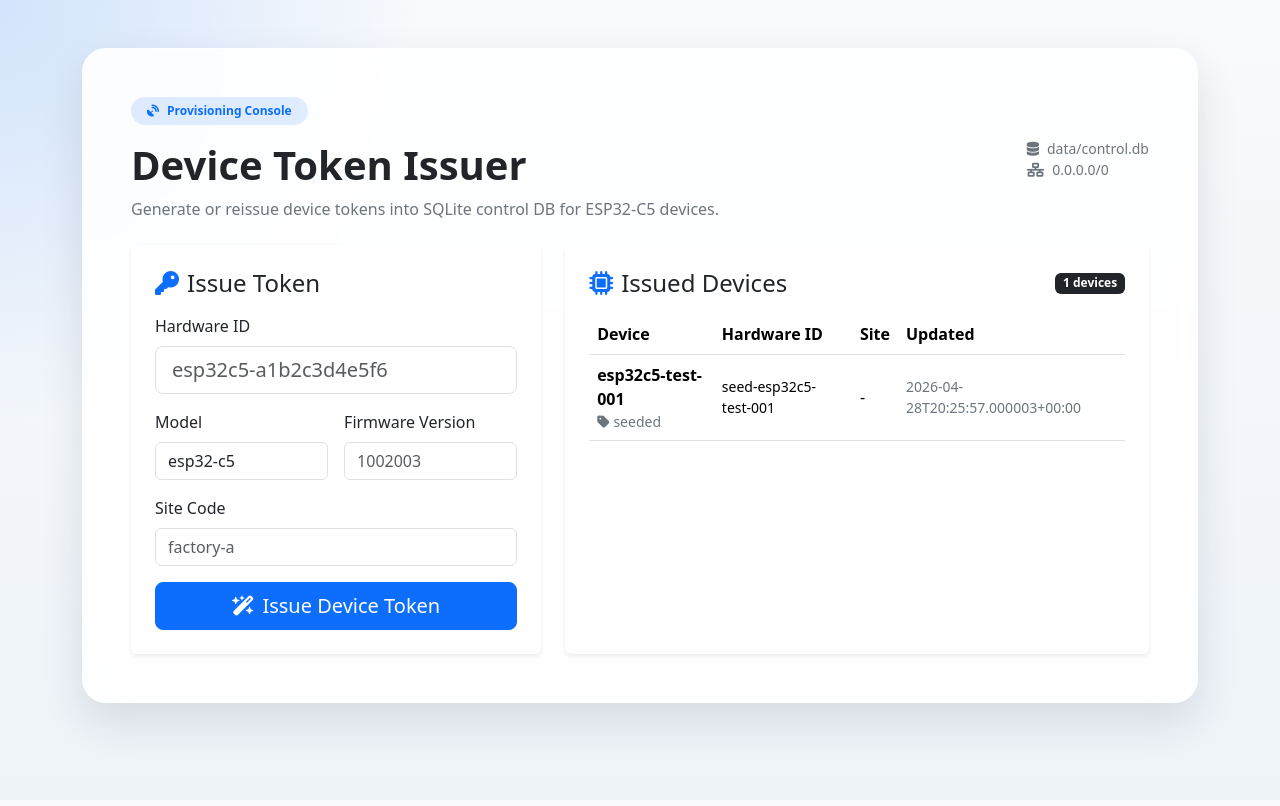
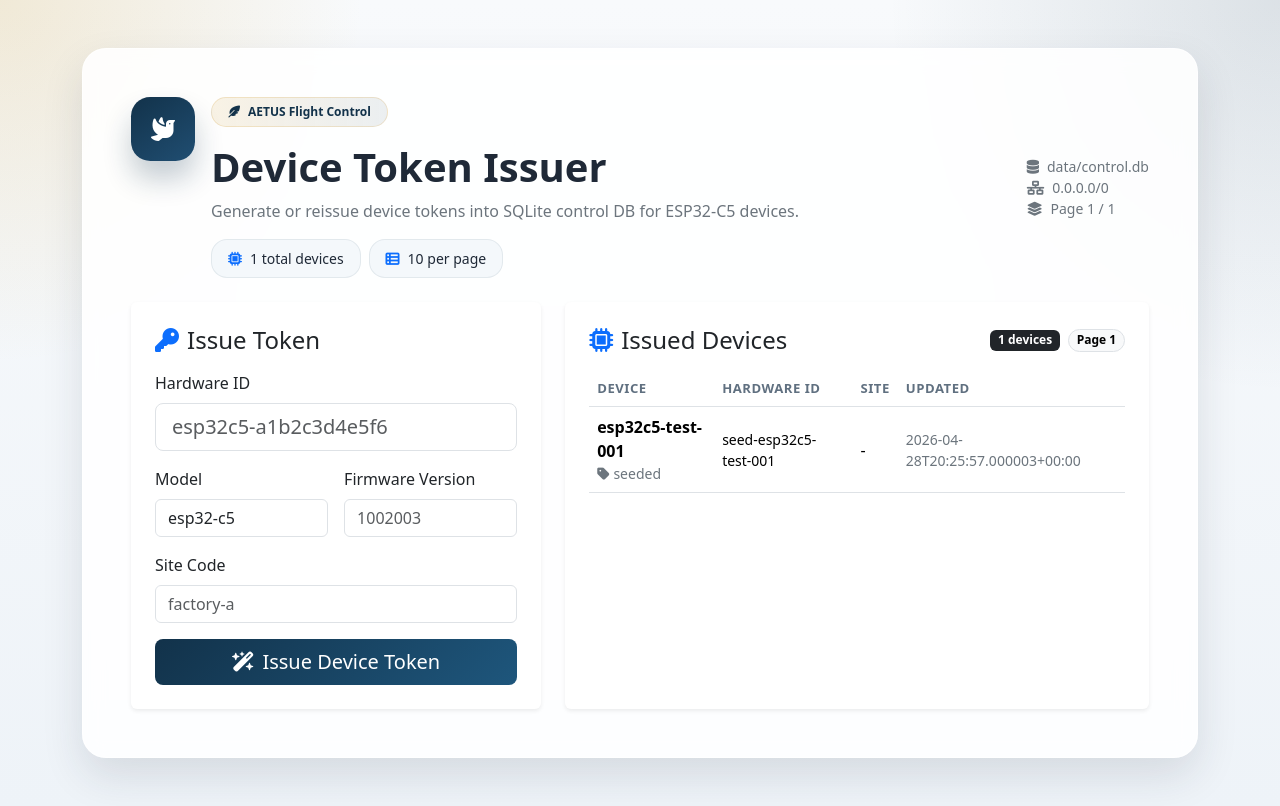
Before and after one commit to donghoonpark/aetus, a FastAPI app: page /admin/devices in a window 1280 px wide. Before the commit the page ends 747 px from the top, so only its background shows below. Run offline with FastAPI, Linux system fonts and the light colour scheme; data comes from the database, SQL or seed files in the repository; parts of the project's set-up code (start-up, migrations or seed data) failed here and were passed over; some libraries are stand-ins or nearby versions.

Commit message:
Polish admin console with pagination and AETUS branding

```diff
--- a/services/ingest-api/src/aetus_ingest/app.py
+++ b/services/ingest-api/src/aetus_ingest/app.py
@@ -1,9 +1,10 @@
 from __future__ import annotations
 
 from datetime import datetime, timezone
+from math import ceil
 from pathlib import Path
 
-from fastapi import FastAPI, Form, Header, HTTPException, Request, Response, status
+from fastapi import FastAPI, Form, Header, HTTPException, Query, Request, Response, status
 from fastapi.responses import HTMLResponse
 from fastapi.templating import Jinja2Templates
 
@@ -15,6 +16,8 @@ from aetus_ingest.normalize import normalize_event
 from aetus_ingest.publisher import InMemoryEventPublisher, KafkaEventPublisher
 from aetus_ingest.rate_limit import InMemoryRateLimiter, RateLimitPlan
 from aetus_ingest.schemas import ProvisionRequest, ProvisionResponse
+
+ADMIN_PAGE_SIZE = 10
 
 
 def create_app(
@@ -36,6 +39,42 @@ def create_app(
     else:
         app.state.publisher = InMemoryEventPublisher()
     app.state.rate_limiter = rate_limiter or InMemoryRateLimiter()
+
+    async def render_admin_devices_page(
+        request: Request,
+        *,
+        flash_message: str | None,
+        issued_device: DeviceRecord | None,
+        page: int,
+    ) -> HTMLResponse:
+        settings: Settings = app.state.settings
+        control_db: ControlDB = app.state.control_db
+        current_page = max(page, 1)
+        total_devices = await control_db.count_devices_readonly()
+        total_pages = max(ceil(total_devices / ADMIN_PAGE_SIZE), 1)
+        if current_page > total_pages:
+            current_page = total_pages
+        offset = (current_page - 1) * ADMIN_PAGE_SIZE
+        devices = await control_db.list_devices_readonly(limit=ADMIN_PAGE_SIZE, offset=offset)
+        return templates.TemplateResponse(
+            request,
+            "admin_devices.html",
+            {
+                "devices": devices,
+                "flash_message": flash_message,
+                "issued_device": issued_device,
+                "control_db_path": settings.control_db_path,
+                "allowed_source_cidrs": ", ".join(str(network) for network in settings.allowed_source_cidrs),
+                "current_page": current_page,
+                "page_size": ADMIN_PAGE_SIZE,
+                "total_devices": total_devices,
+                "total_pages": total_pages,
+                "has_previous": current_page > 1,
+                "has_next": current_page < total_pages,
+                "previous_page": current_page - 1,
+                "next_page": current_page + 1,
+            },
+        )
 
     @app.get("/v1/healthz")
     async def healthz() -> dict[str, str]:
@@ -162,20 +201,8 @@ def create_app(
         )
 
     @app.get("/admin/devices", response_class=HTMLResponse)
-    async def admin_devices(request: Request) -> HTMLResponse:
-        settings: Settings = app.state.settings
-        control_db: ControlDB = app.state.control_db
-        return templates.TemplateResponse(
-            request,
-            "admin_devices.html",
-            {
-                "devices": await control_db.list_devices_readonly(),
-                "flash_message": None,
-                "issued_device": None,
-                "control_db_path": settings.control_db_path,
-                "allowed_source_cidrs": ", ".join(str(network) for network in settings.allowed_source_cidrs),
-            },
-        )
+    async def admin_devices(request: Request, page: int = Query(1, ge=1)) -> HTMLResponse:
+        return await render_admin_devices_page(request, flash_message=None, issued_device=None, page=page)
 
     @app.post("/admin/devices/issue", response_class=HTMLResponse)
     async def admin_issue_device(
@@ -184,8 +211,8 @@ def create_app(
         model: str = Form("esp32-c5"),
         firmware_version: int | None = Form(None),
         site_code: str | None = Form(None),
+        page: int = Form(1),
     ) -> HTMLResponse:
-        settings: Settings = app.state.settings
         control_db: ControlDB = app.state.control_db
         issued = await control_db.issue_device_token(
             hardware_id=hardware_id,
@@ -193,16 +220,11 @@ def create_app(
             firmware_version=firmware_version,
             site_code=site_code,
         )
-        return templates.TemplateResponse(
+        return await render_admin_devices_page(
             request,
-            "admin_devices.html",
-            {
-                "devices": await control_db.list_devices_readonly(),
-                "flash_message": "Device token has been issued successfully.",
-                "issued_device": issued,
-                "control_db_path": settings.control_db_path,
-                "allowed_source_cidrs": ", ".join(str(network) for network in settings.allowed_source_cidrs),
-            },
+            flash_message="Device token has been issued successfully.",
+            issued_device=issued,
+            page=page,
         )
 
     return app
--- a/services/ingest-api/src/aetus_ingest/templates/admin_devices.html
+++ b/services/ingest-api/src/aetus_ingest/templates/admin_devices.html
@@ -7,16 +7,24 @@
     <link href="https://cdn.jsdelivr.net/npm/bootstrap@5.3.3/dist/css/bootstrap.min.css" rel="stylesheet">
     <link rel="stylesheet" href="https://cdnjs.cloudflare.com/ajax/libs/font-awesome/6.6.0/css/all.min.css">
     <style>
+      :root {
+        --aetus-navy: #12324a;
+        --aetus-gold: #cf9d2e;
+        --aetus-ice: #f4f8fb;
+      }
       body {
         background:
-          radial-gradient(circle at top left, rgba(13, 110, 253, 0.16), transparent 28%),
+          radial-gradient(circle at top left, rgba(207, 157, 46, 0.18), transparent 24%),
+          radial-gradient(circle at top right, rgba(18, 50, 74, 0.12), transparent 26%),
           linear-gradient(180deg, #f8fafc 0%, #eef3f8 100%);
         min-height: 100vh;
+        color: #1f2937;
       }
       .hero-card {
         border: 0;
         box-shadow: 0 18px 42px rgba(31, 41, 55, 0.12);
         border-radius: 1.5rem;
+        overflow: hidden;
       }
       .glass-panel {
         border: 1px solid rgba(255, 255, 255, 0.65);
@@ -31,23 +39,82 @@
         background: rgba(13, 110, 253, 0.12);
         color: #0d6efd;
       }
+      .aetus-mark {
+        width: 4rem;
+        height: 4rem;
+        display: inline-flex;
+        align-items: center;
+        justify-content: center;
+        border-radius: 1.2rem;
+        background: linear-gradient(145deg, var(--aetus-navy), #204e72);
+        color: white;
+        box-shadow: 0 18px 28px rgba(18, 50, 74, 0.24);
+      }
+      .hero-ribbon {
+        background: linear-gradient(90deg, rgba(207, 157, 46, 0.12), rgba(18, 50, 74, 0.08));
+        border: 1px solid rgba(207, 157, 46, 0.2);
+        color: var(--aetus-navy);
+      }
+      .stat-chip {
+        background: var(--aetus-ice);
+        border: 1px solid rgba(18, 50, 74, 0.08);
+        border-radius: 1rem;
+      }
+      .table thead th {
+        color: #607080;
+        font-size: 0.82rem;
+        text-transform: uppercase;
+        letter-spacing: 0.04em;
+        border-bottom-width: 1px;
+      }
+      .pagination .page-link {
+        color: var(--aetus-navy);
+        border-radius: 0.8rem;
+        border: 1px solid rgba(18, 50, 74, 0.12);
+        margin-inline: 0.15rem;
+      }
+      .pagination .page-item.active .page-link {
+        background: var(--aetus-navy);
+        border-color: var(--aetus-navy);
+      }
+      .btn-primary {
+        background: linear-gradient(135deg, var(--aetus-navy), #1e567c);
+        border: 0;
+      }
+      .btn-primary:hover {
+        background: linear-gradient(135deg, #0f2b3f, #184a6d);
+      }
     </style>
   </head>
   <body>
     <div class="container py-5">
       <div class="hero-card glass-panel p-4 p-lg-5">
         <div class="d-flex flex-column flex-lg-row align-items-lg-center justify-content-between gap-3 mb-4">
-          <div>
-            <div class="d-inline-flex align-items-center gap-2 badge rounded-pill badge-soft px-3 py-2 mb-3">
-              <i class="fa-solid fa-satellite-dish"></i>
-              <span>Provisioning Console</span>
+          <div class="d-flex align-items-start gap-3">
+            <div class="aetus-mark flex-shrink-0">
+              <i class="fa-solid fa-dove fa-xl"></i>
             </div>
-            <h1 class="display-6 fw-semibold mb-2">Device Token Issuer</h1>
-            <p class="text-secondary mb-0">Generate or reissue device tokens into SQLite control DB for ESP32-C5 devices.</p>
+            <div>
+              <div class="d-inline-flex align-items-center gap-2 badge rounded-pill hero-ribbon px-3 py-2 mb-3">
+                <i class="fa-solid fa-feather-pointed"></i>
+                <span>AETUS Flight Control</span>
+              </div>
+              <h1 class="display-6 fw-semibold mb-2">Device Token Issuer</h1>
+              <p class="text-secondary mb-0">Generate or reissue device tokens into SQLite control DB for ESP32-C5 devices.</p>
+              <div class="d-flex flex-wrap gap-2 mt-3">
+                <div class="stat-chip px-3 py-2 small">
+                  <i class="fa-solid fa-microchip me-2 text-primary"></i>{{ total_devices }} total devices
+                </div>
+                <div class="stat-chip px-3 py-2 small">
+                  <i class="fa-solid fa-table-list me-2 text-primary"></i>{{ page_size }} per page
+                </div>
+              </div>
+            </div>
           </div>
           <div class="text-secondary small">
             <div><i class="fa-solid fa-database me-2"></i>{{ control_db_path }}</div>
             <div><i class="fa-solid fa-network-wired me-2"></i>{{ allowed_source_cidrs }}</div>
+            <div><i class="fa-solid fa-layer-group me-2"></i>Page {{ current_page }} / {{ total_pages }}</div>
           </div>
         </div>
 
@@ -72,6 +139,7 @@
               <div class="card-body p-4">
                 <h2 class="h4 mb-3"><i class="fa-solid fa-key me-2 text-primary"></i>Issue Token</h2>
                 <form method="post" action="/admin/devices/issue" class="row g-3">
+                  <input type="hidden" name="page" value="{{ current_page }}">
                   <div class="col-12">
                     <label class="form-label">Hardware ID</label>
                     <input name="hardware_id" class="form-control form-control-lg" placeholder="esp32c5-a1b2c3d4e5f6" required>
@@ -100,9 +168,12 @@
           <div class="col-lg-7">
             <div class="card border-0 shadow-sm h-100">
               <div class="card-body p-4">
-                <div class="d-flex align-items-center justify-content-between mb-3">
+                <div class="d-flex flex-column flex-md-row align-items-md-center justify-content-between gap-3 mb-3">
                   <h2 class="h4 mb-0"><i class="fa-solid fa-microchip me-2 text-primary"></i>Issued Devices</h2>
-                  <span class="badge text-bg-dark">{{ devices|length }} devices</span>
+                  <div class="d-flex align-items-center gap-2">
+                    <span class="badge text-bg-dark">{{ total_devices }} devices</span>
+                    <span class="badge rounded-pill text-bg-light border">Page {{ current_page }}</span>
+                  </div>
                 </div>
                 <div class="table-responsive">
                   <table class="table align-middle">
@@ -138,6 +209,28 @@
                     </tbody>
                   </table>
                 </div>
+
+                {% if total_pages > 1 %}
+                <nav aria-label="Issued devices pages" class="mt-3">
+                  <ul class="pagination pagination-sm justify-content-end mb-0">
+                    <li class="page-item {% if not has_previous %}disabled{% endif %}">
+                      <a class="page-link" href="/admin/devices?page={{ previous_page }}" aria-label="Previous">
+                        <i class="fa-solid fa-chevron-left"></i>
+                      </a>
+                    </li>
+                    {% for page_number in range(1, total_pages + 1) %}
+                    <li class="page-item {% if page_number == current_page %}active{% endif %}">
+                      <a class="page-link" href="/admin/devices?page={{ page_number }}">{{ page_number }}</a>
+                    </li>
+                    {% endfor %}
+                    <li class="page-item {% if not has_next %}disabled{% endif %}">
+                      <a class="page-link" href="/admin/devices?page={{ next_page }}" aria-label="Next">
+                        <i class="fa-solid fa-chevron-right"></i>
+                      </a>
+                    </li>
+                  </ul>
+                </nav>
+                {% endif %}
               </div>
             </div>
           </div>
```
Also changed, not shown: services/ingest-api/src/aetus_ingest/control_db.py (+12 -2 lines), services/ingest-api/tests/unit/test_ingest.py (+30 -1 lines).
